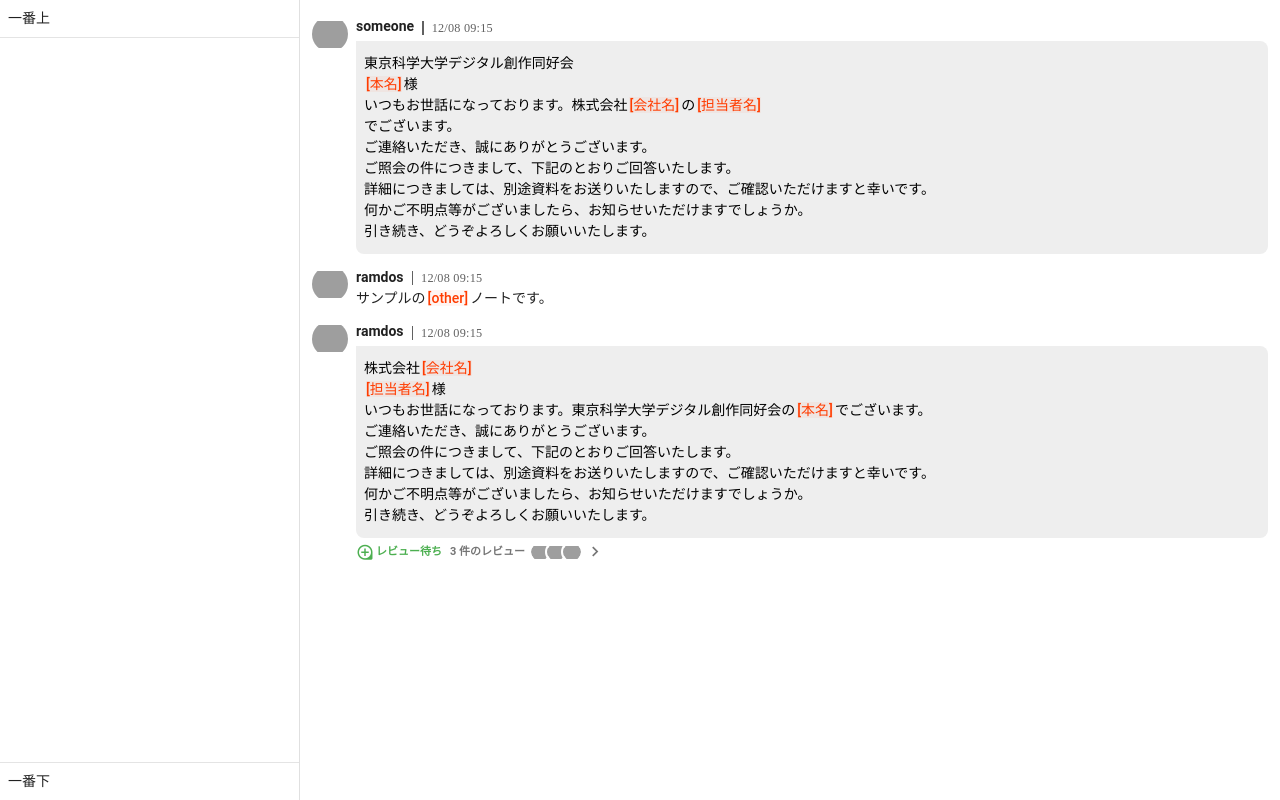
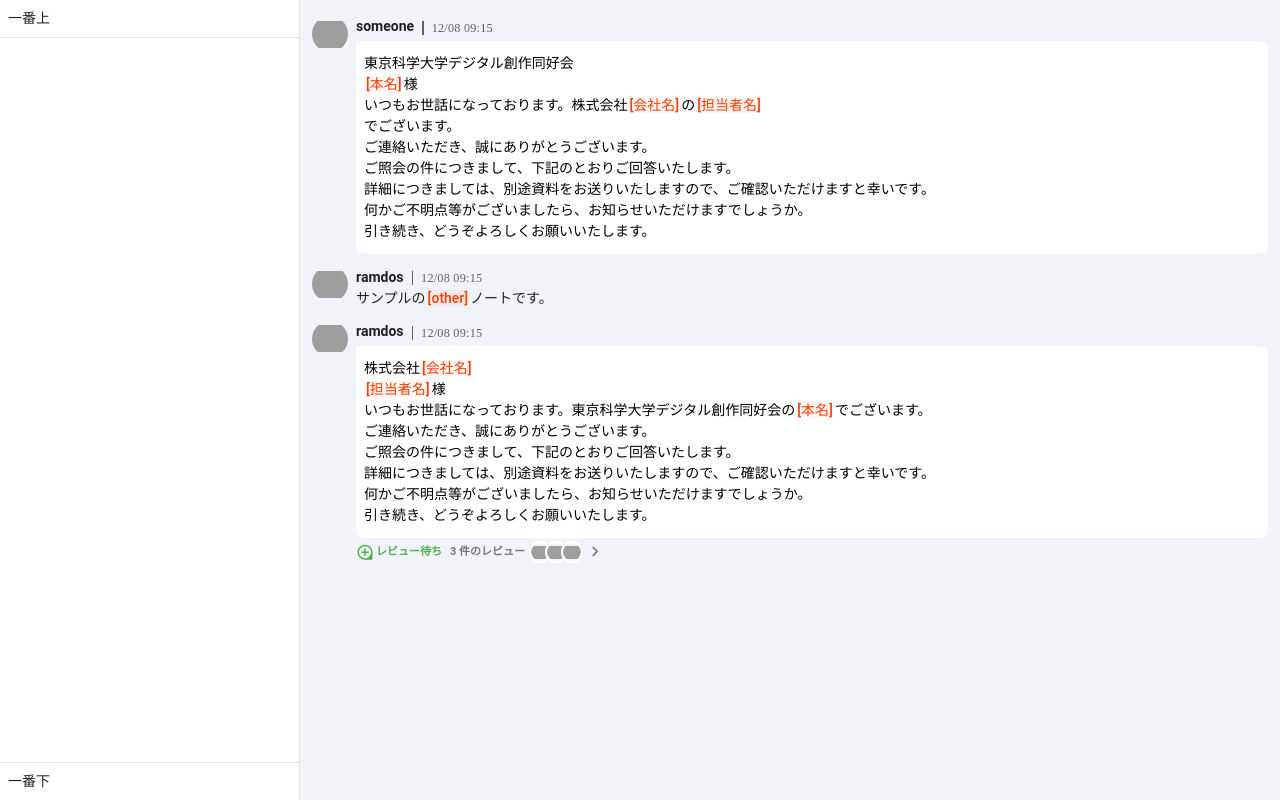
Before and after one commit to traP-jp/anshin-techo-frontend, a Vue app: page /ticket in a window 1280 px wide. Built offline with nearby package versions, Linux system fonts and the light colour scheme; grey boxes are pictures that could not be loaded; a web font is replaced by a local one.

Commit message:
色を手軽に試せるようにする

```diff
--- a/src/components/ticket/NoteLog.vue
+++ b/src/components/ticket/NoteLog.vue
@@ -3,12 +3,12 @@
 </script>
 
 <template>
-  <div class="position-relative pl-13 d-flex align-center text-grey-lighten-1">
-    <div class="d-flex align-center justify-center bg-grey-lighten-1" :class="$style.icon">
+  <div class="position-relative pl-13 d-flex align-center text-border">
+    <div class="d-flex align-center justify-center bg-border" :class="$style.icon">
       <v-icon class="text-white" :icon="icon" size="16" />
     </div>
     <div class="ml-2 text-black text-body-2">{{ text }}</div>
-    <div :class="$style.connector" class="bg-grey-lighten-1"></div>
+    <div :class="$style.connector" class="bg-border"></div>
   </div>
 </template>
 
--- a/src/components/ticket/NoteReview.vue
+++ b/src/components/ticket/NoteReview.vue
@@ -8,8 +8,8 @@
 <template>
   <div class="position-relative flex-grow-1 d-flex flex-row ga-4 align-start">
     <user-icon :id="review.reviewer" :size="36" />
-    <v-card variant="outlined" color="grey-lighten-1" class="flex-grow-1 text-body-1 text-black">
-      <v-card-title class="pa-0 bg-grey-lighten-1 text-white d-flex flex-row align-center">
+    <v-card variant="outlined" color="border" class="flex-grow-1 text-body-1 text-black">
+      <v-card-title class="pa-0 bg-border text-white d-flex flex-row align-center">
         <div class="text-body-2 ml-1 pa-2 font-weight-medium">{{ review.reviewer }}</div>
         <div :class="$style.date">
           {{ getDateRepresentation(review.created_at) }}
@@ -19,13 +19,7 @@
         <spoiler-viewer :text="review.comment" />
       </v-card-text>
     </v-card>
-    <svg
-      class="text-grey-lighten-1"
-      :class="$style.speech"
-      width="20"
-      height="30"
-      viewBox="0 0 20 30"
-    >
+    <svg class="text-border" :class="$style.speech" width="20" height="30" viewBox="0 0 20 30">
       <path
         d="M20 6 L8 15 L20 24 Z"
         stroke="currentColor"
--- a/src/components/ticket/NoteReviewList.vue
+++ b/src/components/ticket/NoteReviewList.vue
@@ -14,9 +14,9 @@
     </div>
     <template v-for="review in reviews" :key="review.id">
       <note-review :review="review" />
-      <div :class="$style.connector" class="bg-grey-lighten-1"></div>
+      <div :class="$style.connector" class="bg-border"></div>
       <note-log icon="mdi-check" :text="`承認 : レベル ${review.weight}`" />
-      <div :class="$style.connector" class="bg-grey-lighten-1"></div>
+      <div :class="$style.connector" class="bg-border"></div>
     </template>
     <note-log icon="mdi-send" text="メッセージが送信可能になりました" />
   </v-container>
--- a/src/components/ticket/TicketNote.vue
+++ b/src/components/ticket/TicketNote.vue
@@ -21,7 +21,7 @@
       <spoiler-viewer v-if="note.type === 'other'" :text="note.content" />
       <spoiler-viewer
         v-else
-        class="text-pre-wrap bg-grey-lighten-3 mt-1 px-2 py-3"
+        class="text-pre-wrap bg-surface mt-1 px-2 py-3"
         :class="$style.content"
         :text="note.content"
       />
--- a/src/plugins/vuetify.ts
+++ b/src/plugins/vuetify.ts
@@ -6,4 +6,16 @@
   icons: {
     defaultSet: 'mdi',
   },
+  theme: {
+    defaultTheme: 'light',
+    themes: {
+      light: {
+        colors: {
+          background: '#f2f3f8',
+          surface: '#ffffff',
+          border: '#34629f',
+        },
+      },
+    },
+  },
 })
```
